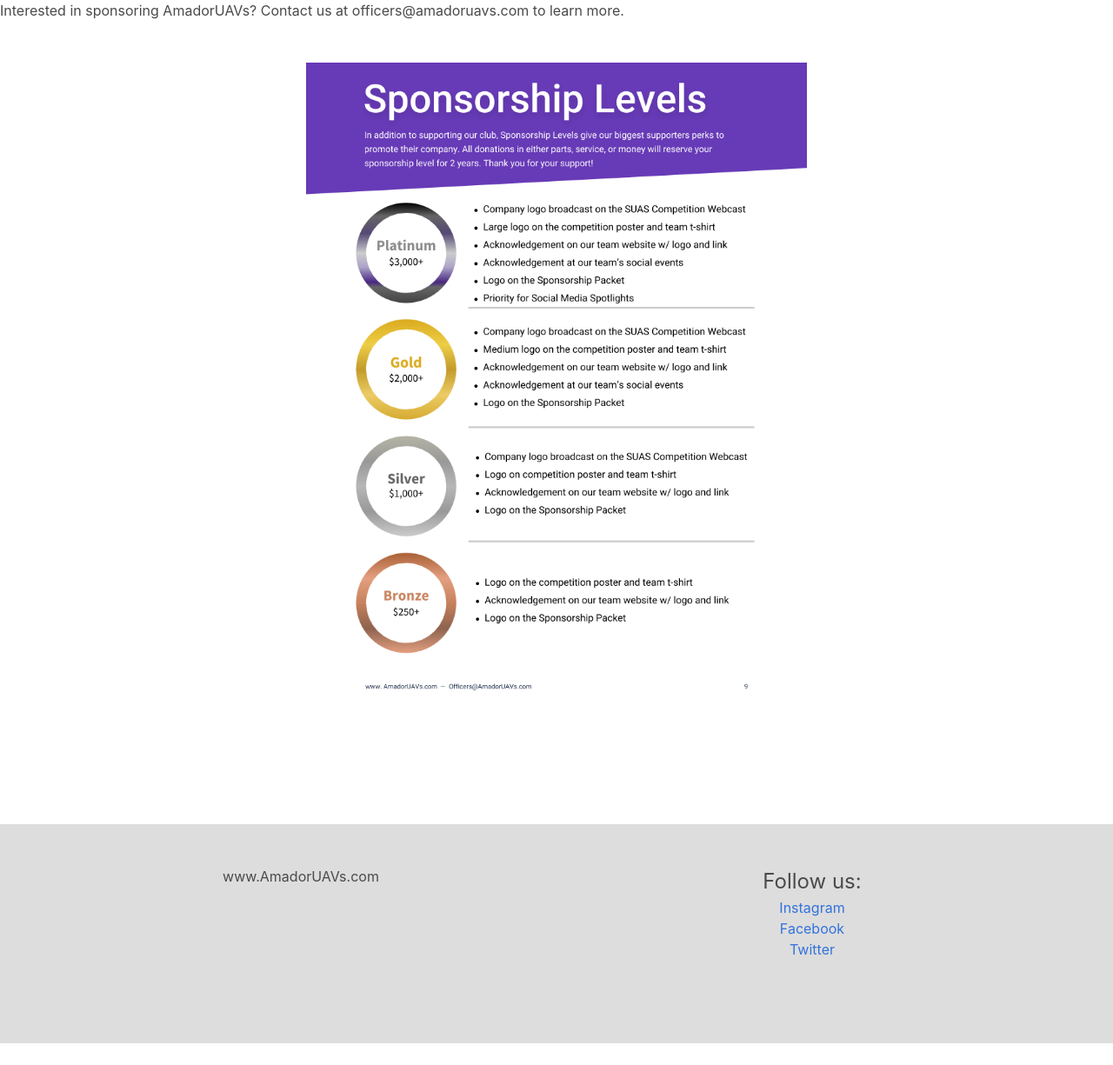
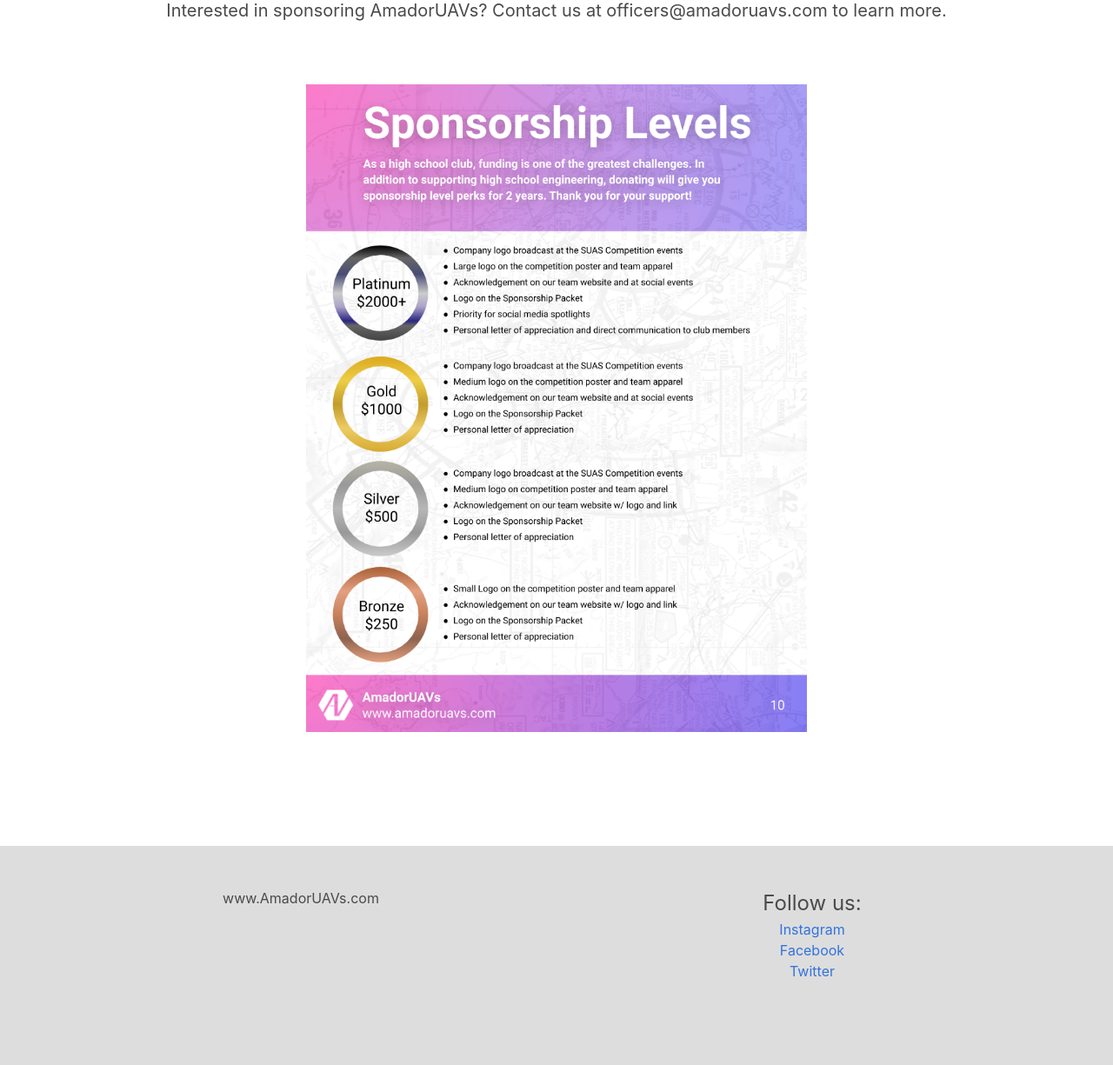
Before and after one commit to derickcoder44/amadoruavs.github.io, a Jekyll site: the page built from sponsors.html, in a window 1280 px wide. Shown: the part 900-2125 px from the top of the page at 87% size. Built offline with Jekyll 4.4.1, drawn with Linux system fonts in a browser that asks for light colours; before the commit the page ends 2100 px from its top, so only the background shows below that.

Commit message:
updated sponsorship levels and packet, still working to get text working

```diff
--- a/index.html
+++ b/index.html
@@ -9,7 +9,7 @@
         <div class="container has-text-centered">
             <h1 class="title bot-pad-title large-title has-text-white">{{ page.heading }}</h1>
             <h1 class="subtitle is-1 has-text-white">{{ page.subheading }}</h1>
-            <a class="button is-info" href="#aboutavuav">
+            <a class="button is-info" href="#aboutus">
                 Learn More ▼
             </a>
         </div>
@@ -19,7 +19,7 @@
 <!-- <div class="trap">dfdf</div> -->
 {% for block in site.data.about %}
 <section class="section" id="block{{ block.title }}">
-    <div class="container" id="aboutavuav">
+    <div class="container" id="aboutus">
         {% if block.align == 'left' %}
         <div class="columns">
             <div class="column">
--- a/sponsors.html
+++ b/sponsors.html
@@ -10,7 +10,7 @@
         <div class="container has-text-centered">
             <h1 class="title is-1">{{ page.heading }}</h1>
             <h1 class="subtitle">{{ page.subheading }}</h1>
-            <a class="button is-info" href="https://drive.google.com/open?id=1ljbzLm_QGdZGVtO8ctIcZxbWYral9QcC">
+            <a class="button is-info" href="https://drive.google.com/open?id=1BZ1BHePTxTGrvTFHCgmu2J6DsGFHBZnt">
                 Sponsorship Packet
                 <!-- <span class="icon"> -->
                     <!-- <i class="fas fa-external-link-square-alt"></i> -->
@@ -23,7 +23,7 @@
     </div>
 </section>
 
-<h1 class-"subtitle">{{ page.text1 }}</h1>
+<h1 class="subtitle has-text-centered">{{ page.text1 }}</h1>
 <br />
 
 <div class="container fullheight-img" id="sponsorLevelsSection">
```
Also changed, not shown: assets/images/sponsor-levels.png, 5 other files.
